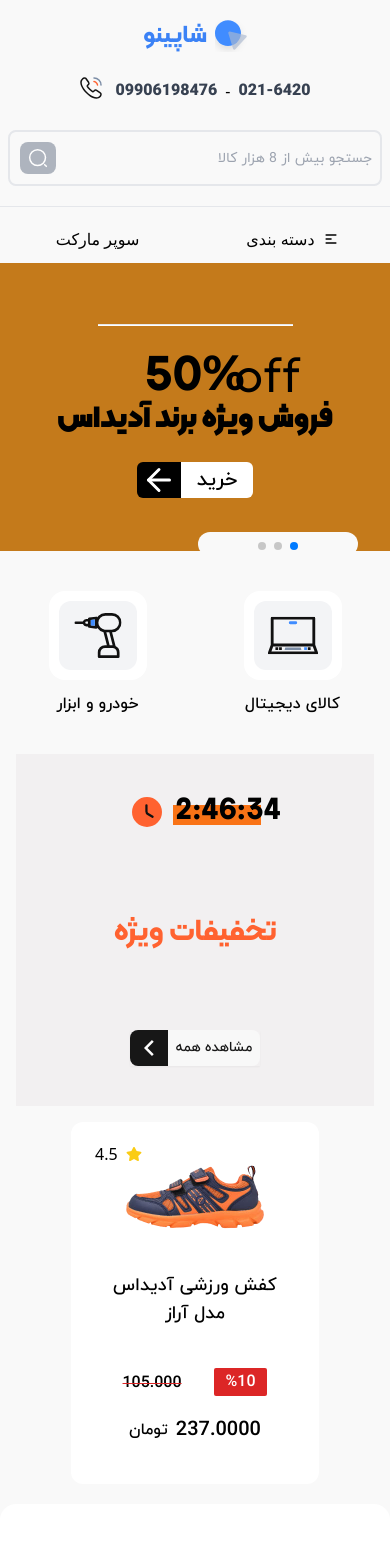
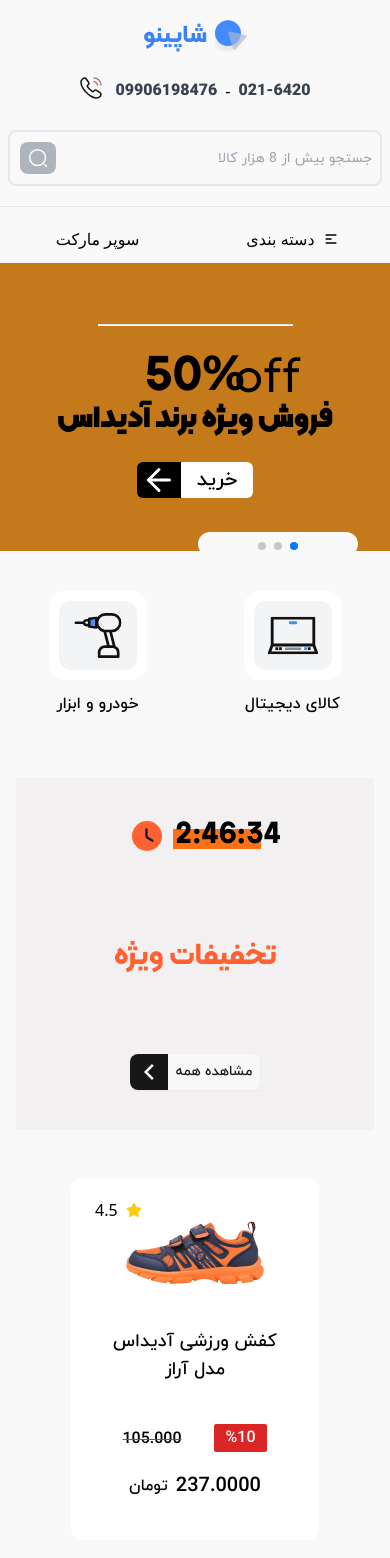
Before and after one commit to Ario-Team/shapino-frontend, a Next.js app: page / in a window 390 px wide. Shown: the top 1558 px of the page. Built offline with nearby package versions, Linux system fonts and the light colour scheme.

Commit message:
Fixed the responsive problem

```diff
--- a/components/IconCategory.jsx
+++ b/components/IconCategory.jsx
@@ -14,7 +14,7 @@
 
 const IconCategory = () => {
   return (
-    <div className="w-full mt-10 lg:px-10">
+    <div className="w-full mt-10 lg:px-10 mb-6">
       <Swiper
         direction="horizontal"
         slidesPerView={2}
--- a/components/OfferedProducts.jsx
+++ b/components/OfferedProducts.jsx
@@ -6,11 +6,12 @@
 
 const OfferedProducts = () => {
   return (
-    <div className="flex flex-col gap-4 sm:flex-row">
+    <div className="flex flex-col gap-5 sm:flex-row">
       <CountdownCustom />
       <Swiper
         direction="horizontal"
         slidesPerView={1}
+        className="mt-7 sm:mt-0"
         style={{
           width: "100%",
         }}
```
